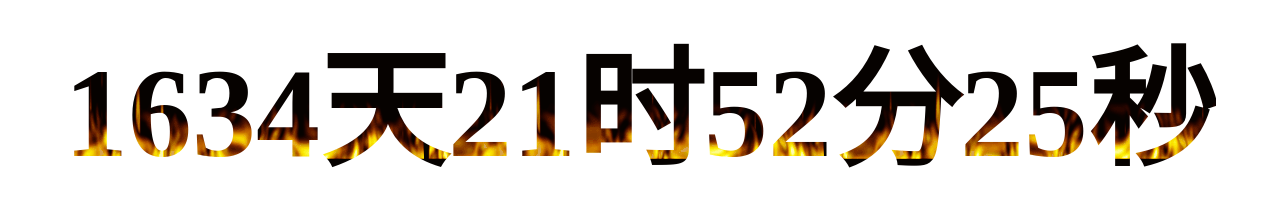
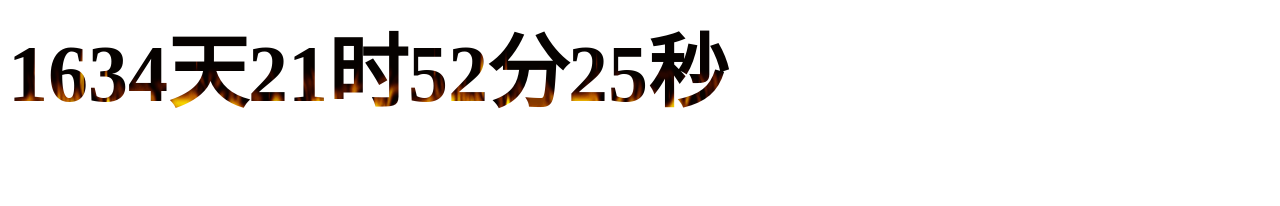
Before and after one commit to gtc-Gatico/art, a plain HTML site: page index.html in a window 1280 px wide. Drawn offline with Linux system fonts and the light colour scheme.

Commit message:
Update index.html

```diff
--- a/index.html
+++ b/index.html
@@ -12,9 +12,10 @@
         justify-content: center;
     }
     #box1 {
+        width: 1300px;
         align-items: center;
         font: 800 60px "微软雅黑";
-        font-size: 800%;
+        font-size: 500%;
         background: url("img/fire.gif") -40px ;
         background-clip: text;
         -webkit-background-clip: text;
```
